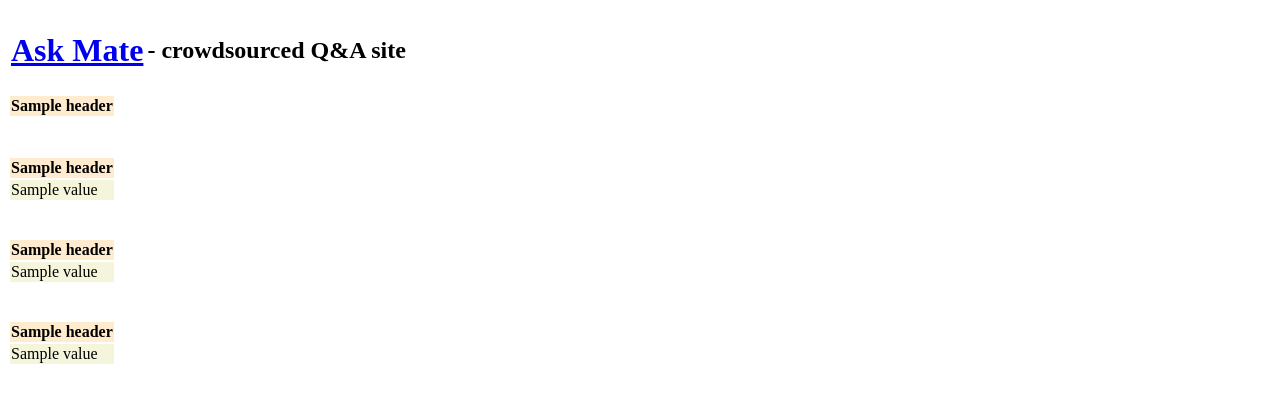
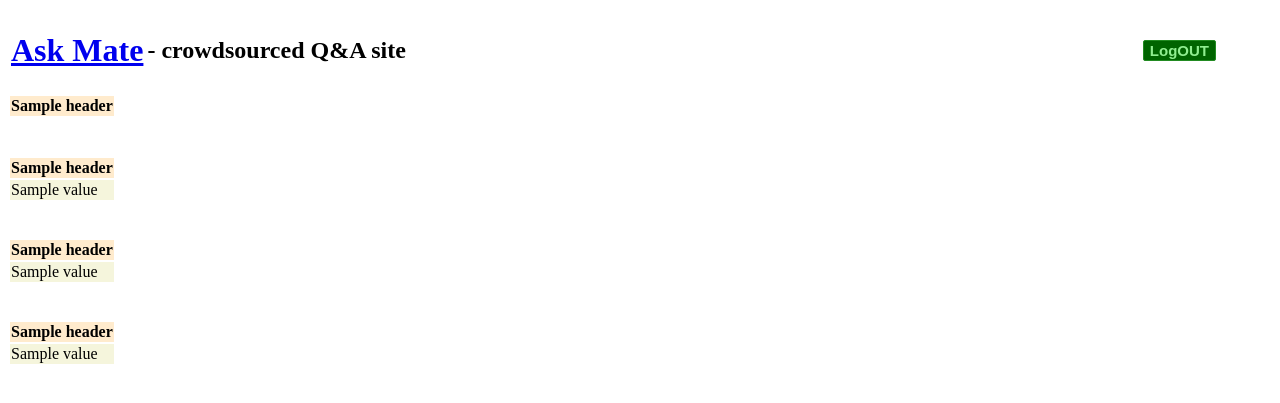
Before and after one commit to dagggy/askmate, a Flask app: template templates/user_single_page.html in a window 1280 px wide. Shown: the top 403 px of the page. Run offline with Flask 2, Linux system fonts and the light colour scheme; the visitor is signed in with stand-in values (Sample User, id 1); the template is opened without the code that fills it: most values are stand-ins (such as "Sample title", 1, 10 or a date in 2020); lists and menus that the app fills with data are empty; some libraries are stand-ins or nearby versions.

Commit message:
LogOut on user_single_page.html added

```diff
--- a/templates/user_single_page.html
+++ b/templates/user_single_page.html
@@ -3,11 +3,13 @@
 <head>
     <meta charset="UTF-8">
      <title>Ask Mate | User Account</title>
+    <link rel="stylesheet" href="{{ url_for('static', filename='css/styles.css') }}">
 </head>
 <body>
     <table>
         <tr><th><a href="/"><h1>Ask Mate</h1></a></th>
-            <th><h2> - crowdsourced Q&A site</h2></th></tr>
+            <th><h2> - crowdsourced Q&A site</h2></th>
+        <th><a href="/logout"><button type="submit" class="logout-btn">LogOUT</button></a></th></tr>
     </table>
      <table name="user_table">
          <tr style="background-color: blanchedalmond">
```
